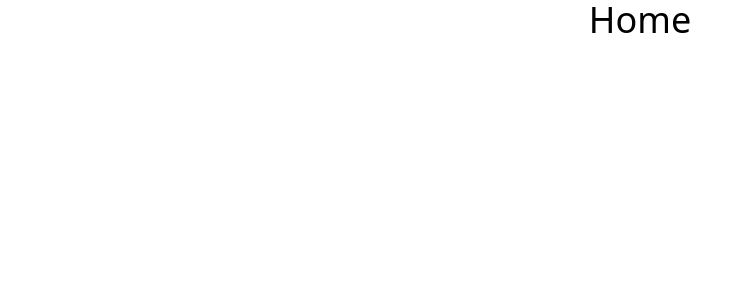
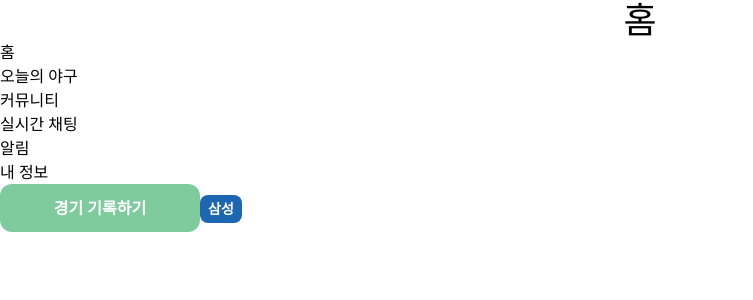
Before and after one commit to Baseball-Archive/client, a React (Vite) app: page / in a window 1280 px wide. Shown: the top 300 px of the page, without its empty margins (0-753 px from the left). Built offline with nearby package versions, Linux system fonts and the light colour scheme.

Commit message:
:sparkles: 공통 컴포넌트 추가

```diff
--- /dev/null
+++ b/src/components/common/Badge.tsx
@@ -0,0 +1,36 @@
+type TeamScheme =
+  | "kia"
+  | "samsung"
+  | "lg"
+  | "doosan"
+  | "ssg"
+  | "kt"
+  | "nc"
+  | "hanhwa"
+  | "lotte"
+  | "kiwoom";
+
+interface Props {
+  scheme: TeamScheme;
+}
+const DEFAULT_STYLE =
+  "inline-flex items-center rounded-lg px-2 py-1 text-sm font-bold text-white";
+
+const SCHEME_MAP: Record<TeamScheme, { name: string; style: string }> = {
+  kia: { name: "기아", style: "bg-team-kia" },
+  samsung: { name: "삼성", style: "bg-team-samsung" },
+  lg: { name: "LG", style: "bg-team-lg" },
+  doosan: { name: "두산", style: "bg-team-doosan" },
+  ssg: { name: "SSG", style: "bg-team-ssg" },
+  kt: { name: "KT", style: "bg-team-kt" },
+  nc: { name: "NC", style: "bg-team-nc" },
+  hanhwa: { name: "한화", style: "bg-team-hanhwa" },
+  lotte: { name: "롯데", style: "bg-team-lotte" },
+  kiwoom: { name: "키움", style: "bg-team-kiwoom" },
+};
+
+const Badge = ({ scheme }: Props) => {
+  const { name, style } = SCHEME_MAP[scheme];
+  return <span className={`${DEFAULT_STYLE} ${style}`}>{name}</span>;
+};
+export default Badge;
--- /dev/null
+++ b/src/components/common/Button.tsx
@@ -0,0 +1,33 @@
+type ButtonSize = "large" | "medium" | "small";
+type ButtonScheme = "primary" | "secondary" | "danger";
+
+interface Props extends React.ButtonHTMLAttributes<HTMLButtonElement> {
+  children: React.ReactNode;
+  size: ButtonSize;
+  scheme: ButtonScheme;
+}
+
+const DEFAULT_STYLE =
+  "rounded-xl inline-flex items-center justify-center font-bold text-white";
+const SIZE_MAP: Record<ButtonSize, string> = {
+  large: "w-[200px] py-3 px-2",
+  medium: "py-2 px-4",
+  small: "py-1 px-2",
+};
+const SCHEME_MAP: Record<ButtonScheme, string> = {
+  primary: "bg-button-primary",
+  secondary: "bg-button-secondary",
+  danger: "bg-button-danger",
+};
+
+const Button = ({ children, size, scheme, ...rest }: Props) => {
+  return (
+    <button
+      className={`${DEFAULT_STYLE} ${SIZE_MAP[size]} ${SCHEME_MAP[scheme]} `}
+      {...rest}
+    >
+      {children}
+    </button>
+  );
+};
+export default Button;
--- /dev/null
+++ b/src/components/common/Navigaion.tsx
@@ -0,0 +1,37 @@
+import { Link } from "react-router-dom";
+import Button from "./Button";
+
+// 홈 오늘의야구 커뮤니티 실시간채팅 알림 내정보
+
+const Navigaion = () => {
+  return (
+    <>
+      <nav>
+        <ul>
+          <li>
+            <Link to="/">홈</Link>
+          </li>
+          <li>
+            <Link to="/">오늘의 야구</Link>
+          </li>
+          <li>
+            <Link to="/">커뮤니티</Link>
+          </li>
+          <li>
+            <Link to="/">실시간 채팅</Link>
+          </li>
+          <li>
+            <Link to="/">알림</Link>
+          </li>
+          <li>
+            <Link to="/">내 정보</Link>
+          </li>
+        </ul>
+      </nav>
+      <Button size="large" scheme="primary">
+        경기 기록하기
+      </Button>
+    </>
+  );
+};
+export default Navigaion;
--- a/src/pages/Home/Home.tsx
+++ b/src/pages/Home/Home.tsx
@@ -1,6 +1,13 @@
-import React from 'react';
+import Badge from "../../components/common/Badge";
+import Navigaion from "../../components/common/Navigaion";
 
 const Home = () => {
-  return <div className="flex justify-center text-4xl">Home</div>;
+  return (
+    <>
+      <div className="flex justify-center text-4xl">홈</div>
+      <Navigaion />
+      <Badge scheme="samsung" />
+    </>
+  );
 };
 export default Home;
--- a/tailwind.config.js
+++ b/tailwind.config.js
@@ -1,8 +1,38 @@
 /** @type {import('tailwindcss').Config} */
 export default {
-  content: ['./index.html', './src/**/*.{js,ts,jsx,tsx}'],
+  content: ["./index.html", "./src/**/*.{js,ts,jsx,tsx}"],
   theme: {
-    extend: {},
+    fontFamily: {},
+    extend: {
+      colors: {
+        button: {
+          primary: "#80CB9D",
+          secondary: "#808080",
+          danger: "#C22D40",
+        },
+        team: {
+          kia: "#440011",
+          samsung: "#1D67B2",
+          lg: "#C22D40",
+          doosan: "#012561",
+          ssg: "#65615E",
+          kt: "#000000",
+          nc: "#1A4484",
+          hanhwa: "#EF563A",
+          lotte: "#092346",
+          kiwoom: "#801C26",
+        },
+        text: {
+          primary: "#000000",
+          secondary: "#2D3748",
+          muted: "#A0AEC0",
+        },
+        border: {
+          light: "#D9D9D9",
+          dark: "#2D3748",
+        },
+      },
+    },
   },
   plugins: [],
 };
```
